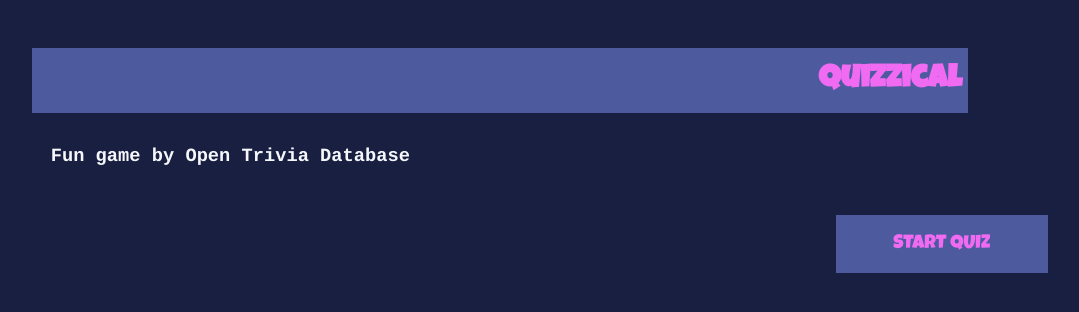
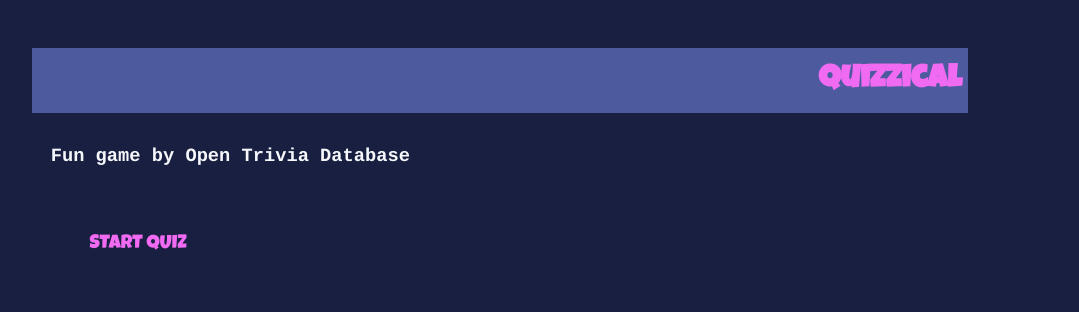
Before and after one commit to agnesnora/quizzical, a React (Vite) app: page / in a window 1280 px wide. Shown: the top 312 px of the page, without its empty margins (108-1187 px from the left). Built offline with nearby package versions, Linux system fonts and the light colour scheme; a web font is replaced by a local one.

Commit message:
@media styling

```diff
--- a/src/App.css
+++ b/src/App.css
@@ -83,7 +83,7 @@ button {
 }
 button:hover {
   background-color: #f1a2f2;
-  color: #191f40;
+  color: #f1a2f2;
 }
 .start--btn > button {
   border-radius: 0;
@@ -262,5 +262,25 @@ select {
     display: flex;
     justify-content: space-evenly;
     align-items: center;
+    padding: 2em;
+    width: 100%;
+  }
+  .footer > h3 {
+    margin: 0 auto;
+  }
+  .footer > button {
+    margin-bottom: 0;
+  }
+  .start--btn {
+    margin-left: 0;
+    justify-content: flex-start;
+    padding-left: 0;
+  }
+  .start--btn > button {
+    text-align: left;
+
+    background-color: #191f40;
+    border: 1px solid #f06bf2;
+    border-radius: 18px;
   }
 }
--- a/src/components/footer.jsx
+++ b/src/components/footer.jsx
@@ -29,7 +29,7 @@ export default function Footer(props) {
         Play again
       </button>
       {scoredAnswerArray.length >= 4 ? (
-        <Confetti width={800} height={2100} numberOfPieces={500} />
+        <Confetti width={2000} height={1800} numberOfPieces={500} />
       ) : null}
     </div>
   ) : (
```
